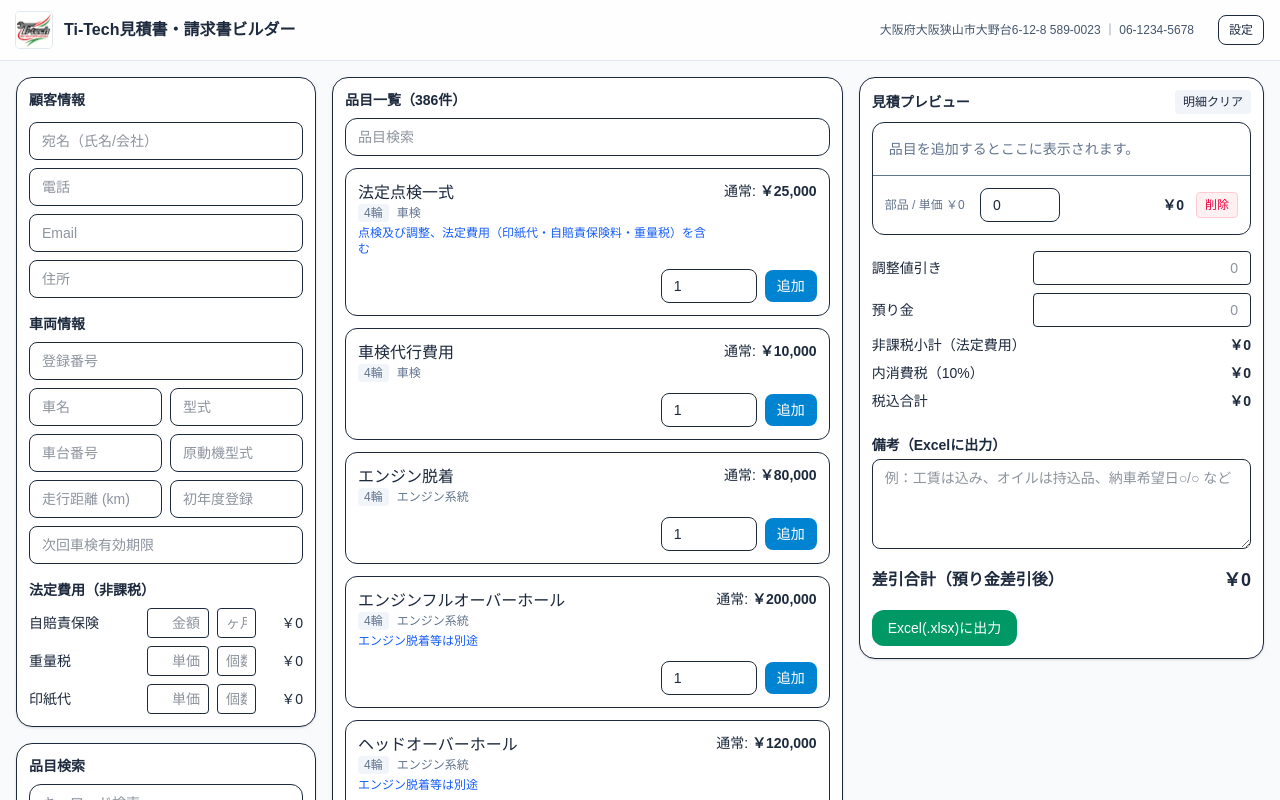
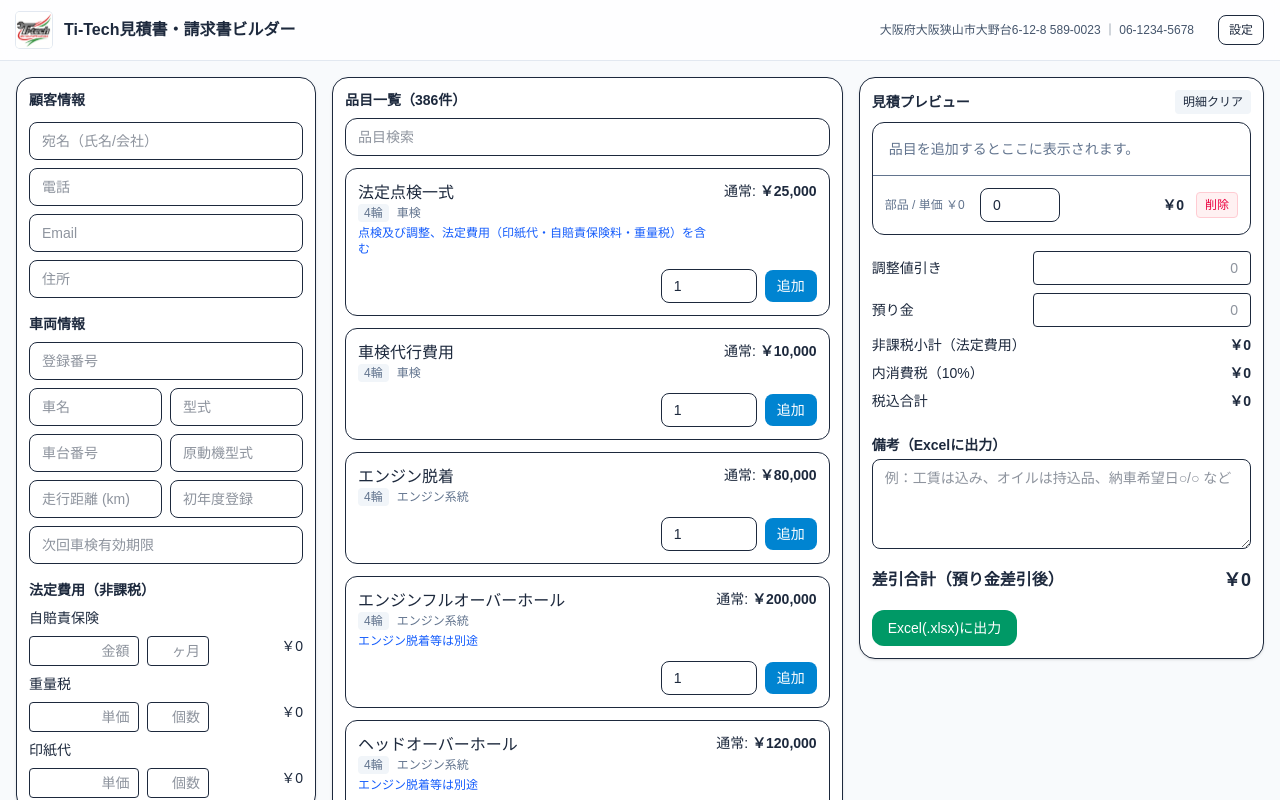
Before and after one commit to Kyoheikawata/Ti-tech, a Next.js app: page / in a window 1280 px wide. Shown: the top 800 px of the page. Built offline with nearby package versions, Linux system fonts and the light colour scheme.

Commit message:
feat:1.法用費用項目改行

```diff
--- a/app/AppClient.tsx
+++ b/app/AppClient.tsx
@@ -766,30 +766,31 @@ const internalTax = Math.floor(taxableAfterDiscount * taxRate / (1 + taxRate));
                                 ] as { key: LegalKey; label: string }[]).map(({ key, label }) => {
                                     const isJibai = key === "jibaiseki24m"; // ★自賠責だけ表示を変える
                                     return (
-                                        <div key={key} className="grid grid-cols-12 items-center gap-2">
-                                            <span className="col-span-6 sm:col-span-5">{label}</span>
+                                        <div key={key} className="grid grid-cols-12 gap-2">
+                                            {/* モバイル: 1行で表示、デスクトップ: ラベルと入力欄を分離 */}
+                                            <span className="col-span-6 sm:col-span-12">{label}</span>
 
-                                            {/* 左入力：自賠責=「ヶ月」／その他=「単価」 */}
+                                            {/* 左入力：自賠責=「金額」／その他=「単価」 */}
                                             <input
                                                 type="text" inputMode="decimal"
-                                                className="col-span-3 sm:col-span-3 w-full border rounded px-2 py-1 text-right"
+                                                className="col-span-3 sm:col-span-5 w-full border rounded px-2 py-1 text-right"
                                                 placeholder={isJibai ? "金額" : "単価"}
                                                 value={legalDraft[key].unit}
                                                 onChange={(e) => setLegalDraft((p) => ({ ...p, [key]: { ...p[key], unit: e.target.value.replace(/[^\d,.]/g, '') } }))}
                                                 onBlur={() => setLegal((p) => ({ ...p, [key]: { unit: toNum(legalDraft[key].unit), qty: p[key].qty } }))}
                                             />
 
-                                            {/* 右入力：自賠責=「金額」／その他=「個数」 */}
+                                            {/* 右入力：自賠責=「ヶ月」／その他=「個数」 */}
                                             <input
                                                 type="text" inputMode="decimal"
-                                                className="col-span-3 sm:col-span-2 w-full border rounded px-2 py-1 text-right"
+                                                className="col-span-3 sm:col-span-3 w-full border rounded px-2 py-1 text-right"
                                                 placeholder={isJibai ? "ヶ月" : "個数"}
                                                 value={legalDraft[key].qty}
                                                 onChange={(e) => setLegalDraft((p) => ({ ...p, [key]: { ...p[key], qty: e.target.value.replace(/[^\d,.]/g, '') } }))}
                                                 onBlur={() => setLegal((p) => ({ ...p, [key]: { unit: p[key].unit, qty: toNum(legalDraft[key].qty) } }))}
                                             />
 
-                                            <div className="col-span-12 sm:col-span-2 text-right">
+                                            <div className="col-span-12 sm:col-span-4 text-right font-medium">
                                                 {key === "jibaiseki24m" && yen(legal.jibaiseki24m.unit)} {/* ← ×qtyしない */}
                                                 {key === "weightTax" && yen(legal.weightTax.unit * legal.weightTax.qty)}
                                                 {key === "stamp" && yen(legal.stamp.unit * legal.stamp.qty)}
```
